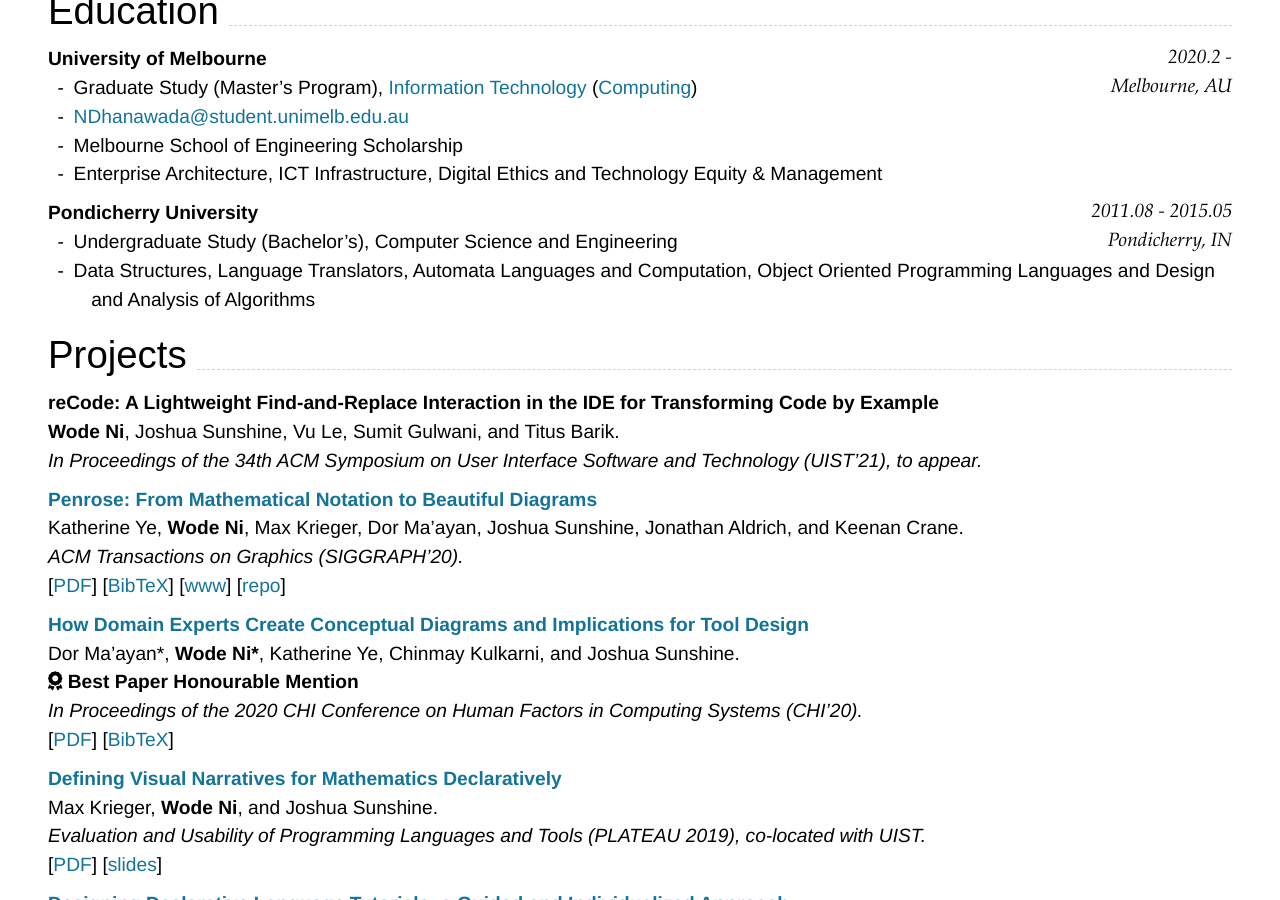
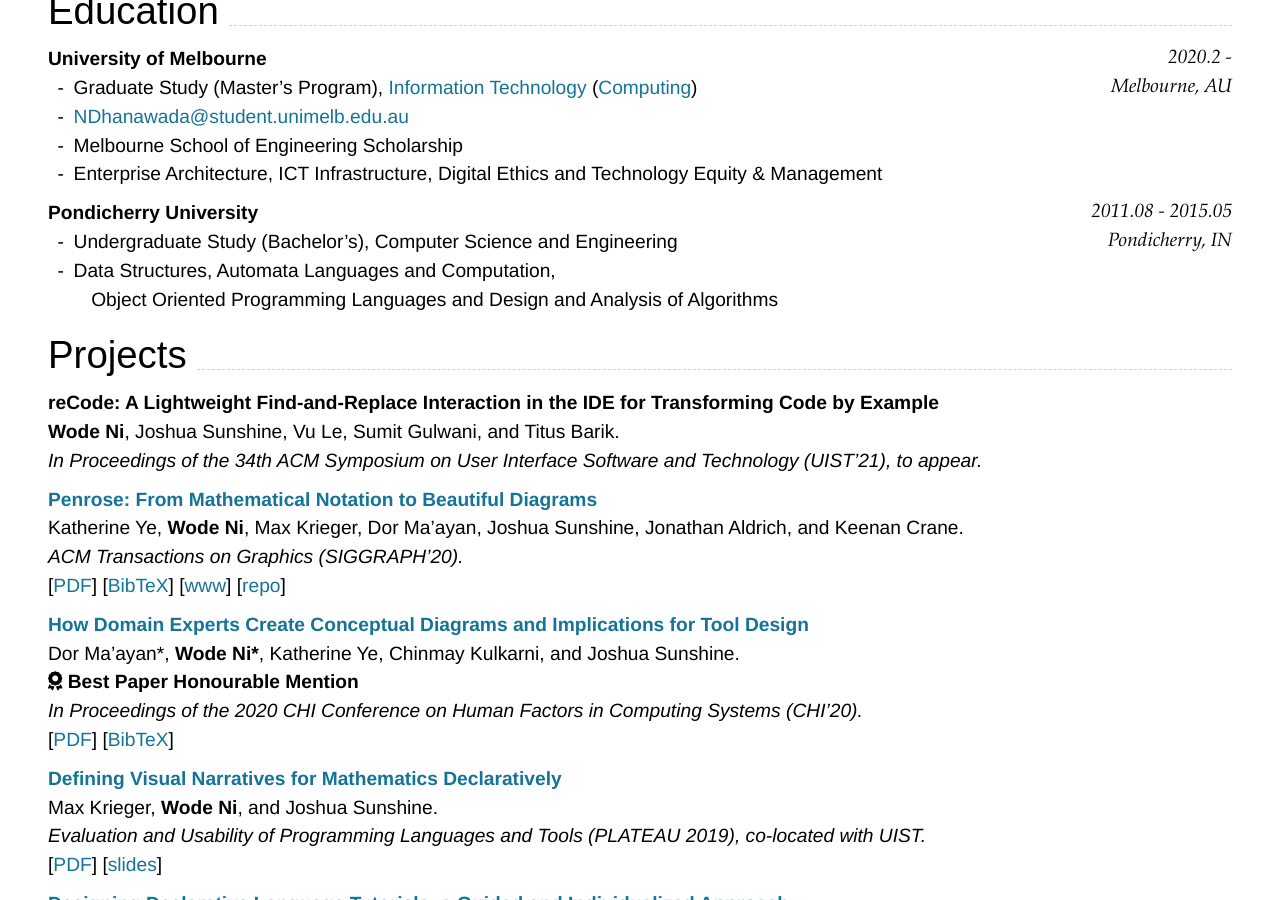
Before and after one commit to thedhanawada/me, a Jekyll site: the page built from index.md, in a window 1280 px wide and 900 px high, scrolled down 383 px. Built offline with Jekyll 4.4.1, drawn with Linux system fonts in a browser that asks for light colours; nearby versions of some CDN libraries.

Commit message:
Update index.md

````diff
--- a/index.md
+++ b/index.md
@@ -47,7 +47,7 @@ Pondicherry, IN
 ```
 
 - Undergraduate Study (Bachelor's), Computer Science and Engineering
-- Data Structures, Language Translators, Automata Languages and Computation, Object Oriented Programming Languages and Design and Analysis of Algorithms
+- Data Structures, Automata Languages and Computation, <br> Object Oriented Programming Languages and Design and Analysis of Algorithms
 
 ## Projects
 
````
